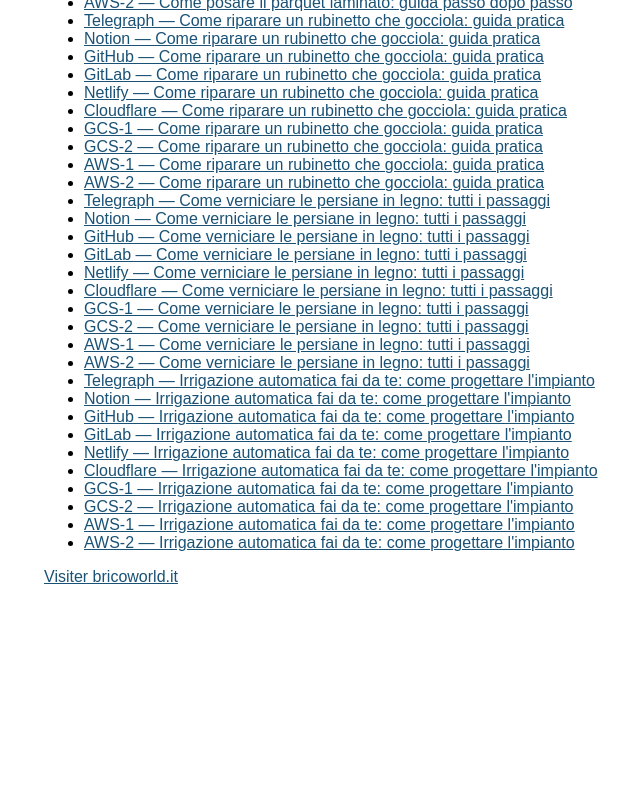
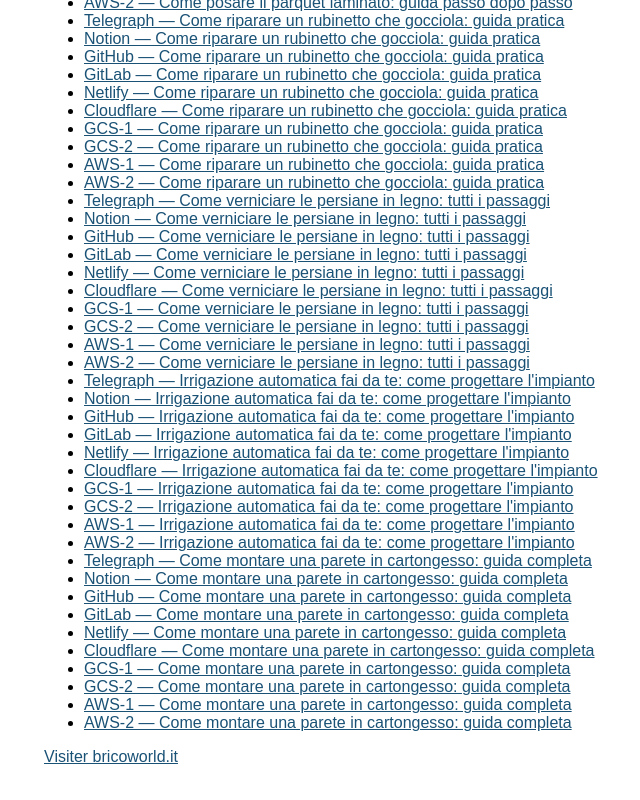
Before and after one commit to Duduledaron/bricoworld-it-stacking-hub, a plain HTML site: page index.html in a window 1280 px wide. Shown: the part 480-1280 px from the top of the page, without its empty margins (146-786 px from the left). Before the commit the page ends 1106 px from the top, so only its background shows below. Drawn offline with Linux system fonts and the light colour scheme.

Commit message:
update hub

```diff
--- a/index.html
+++ b/index.html
@@ -55,6 +55,16 @@
 <li><a href="https://storage.googleapis.com/stack-irrigazione-automatica-fai-da-gcs-2/index.html">GCS-2 — Irrigazione automatica fai da te: come progettare l'impianto</a></li>
 <li><a href="http://stack-irrigazione-automatica-fai-da-aws-1.s3-website.eu-west-3.amazonaws.com/">AWS-1 — Irrigazione automatica fai da te: come progettare l'impianto</a></li>
 <li><a href="http://stack-irrigazione-automatica-fai-da-aws-2.s3-website.eu-west-3.amazonaws.com/">AWS-2 — Irrigazione automatica fai da te: come progettare l'impianto</a></li>
+<li><a href="https://telegra.ph/Come-montare-una-parete-in-cartongesso-guida-completa-04-10">Telegraph — Come montare una parete in cartongesso: guida completa</a></li>
+<li><a href="https://www.notion.so/Come-montare-una-parete-in-cartongesso-guida-completa-33eff01f621581a888aaf9bcb892b435">Notion — Come montare una parete in cartongesso: guida completa</a></li>
+<li><a href="https://duduledaron.github.io/stack-come-montare-una-parete/">GitHub — Come montare una parete in cartongesso: guida completa</a></li>
+<li><a href="https://duduledaron.gitlab.io/stack-come-montare-una-parete/">GitLab — Come montare una parete in cartongesso: guida completa</a></li>
+<li><a href="https://stack-come-montare-una-parete.netlify.app/">Netlify — Come montare una parete in cartongesso: guida completa</a></li>
+<li><a href="https://stack-come-montare-una-parete.pages.dev/">Cloudflare — Come montare una parete in cartongesso: guida completa</a></li>
+<li><a href="https://storage.googleapis.com/stack-come-montare-una-parete-gcs-1/index.html">GCS-1 — Come montare una parete in cartongesso: guida completa</a></li>
+<li><a href="https://storage.googleapis.com/stack-come-montare-una-parete-gcs-2/index.html">GCS-2 — Come montare una parete in cartongesso: guida completa</a></li>
+<li><a href="http://stack-come-montare-una-parete-aws-1.s3-website.eu-west-3.amazonaws.com/">AWS-1 — Come montare una parete in cartongesso: guida completa</a></li>
+<li><a href="http://stack-come-montare-una-parete-aws-2.s3-website.eu-west-3.amazonaws.com/">AWS-2 — Come montare una parete in cartongesso: guida completa</a></li>
 </ul>
 <p><a href="https://bricoworld.it/">Visiter bricoworld.it</a></p>
 </body></html>
```
